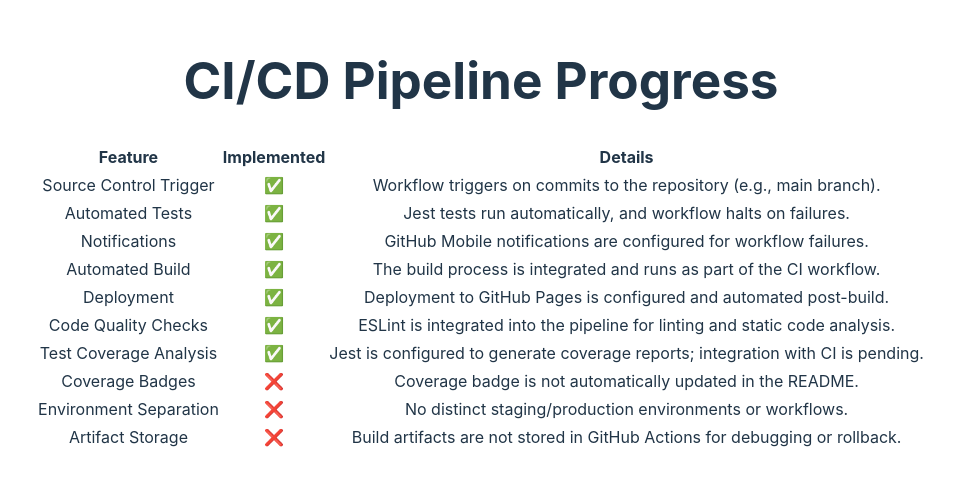
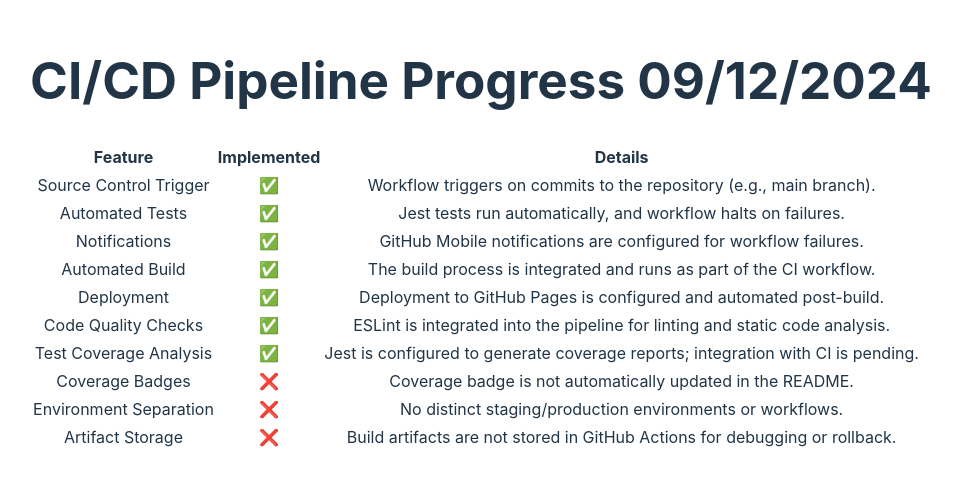
Before and after one commit to steven2k2/cd-example, a React (Vite) app: page / in a window 1280 px wide. Shown: the part 165-650 px from the top of the page, without its empty margins (159-1120 px from the left). Built offline with nearby package versions, Linux system fonts and the light colour scheme.

Commit message:
testing: Deployment to Git Pages.

```diff
--- a/src/App.jsx
+++ b/src/App.jsx
@@ -5,7 +5,7 @@ function App() {
     return (
         <div className="App">
             <header>
-                <h1>CI/CD Pipeline Progress</h1>
+                <h1>CI/CD Pipeline Progress 09/12/2024</h1>
             </header>
             <main>
                 <table>
```
Also changed, not shown: 1 other file (tests, documents, lock files or other folders).
